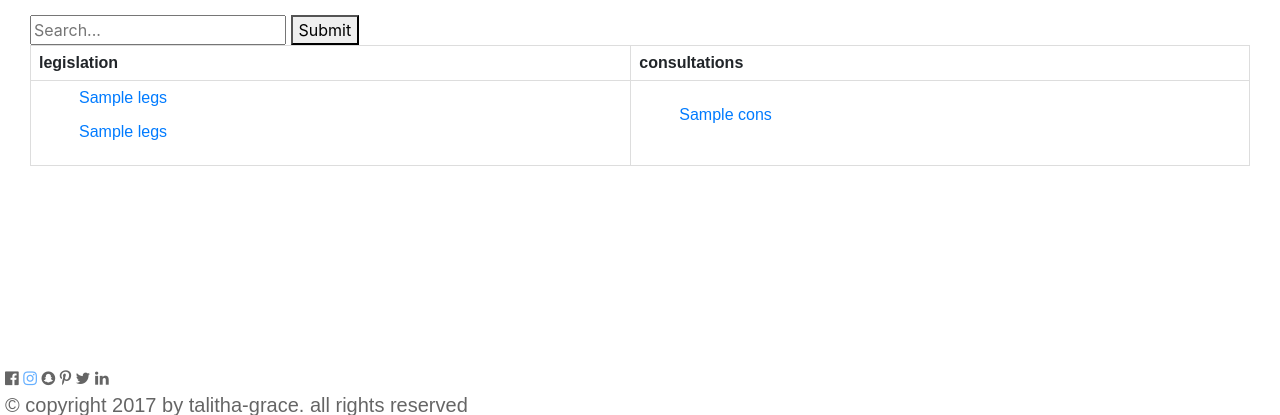
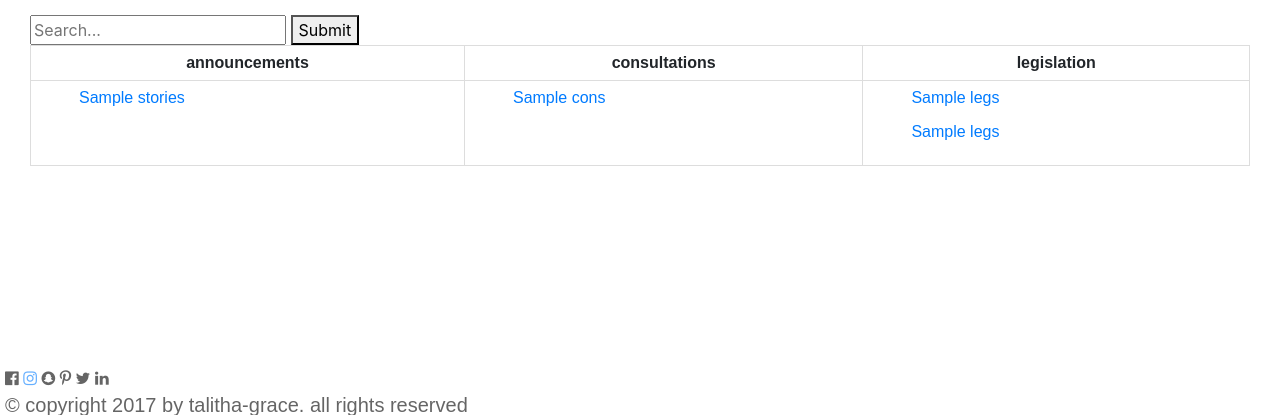
Before and after one commit to talithagrace/govapi_work, a Django app: template blog/templates/blog/search_list.html in a window 1280 px wide. Shown: the part 110-525 px from the top of the page. Run offline with Django 3.2, Linux system fonts and the light colour scheme; the template is opened without the code that fills it: most values are stand-ins (such as "Sample title", 1, 10 or a date in 2020); some libraries are stand-ins or nearby versions; some web fonts are replaced.

Commit message:
added announcements to search function

```diff
--- a/blog/static/css/govsite1.css
+++ b/blog/static/css/govsite1.css
@@ -35,13 +35,15 @@ table{
   font-family: 'Marmalad', sans-serif;
   border-collapse: collapse;
   width: 100%;
+  margin:auto;
 }
 
 td, th{
   border: 1px solid #dddddd;
-  text-align: left;
+  text-align: center;
   padding: 8px;
   margin-left: 10px
+
 }
 
 ul{
--- a/blog/templates/blog/search_list.html
+++ b/blog/templates/blog/search_list.html
@@ -12,12 +12,34 @@
 <table>
 
   <tr>
+    <th>announcements</th>
+    <th>consultations</th>
     <th>legislation</th>
-    <th>consultations</th>
   </tr>
 
 <tr>
-<td>
+  <td valign="top">
+
+  {% for stories in news %}
+  <ul>
+    <li><a href="{{ stories }}">{{ stories }}</a></li>
+  </ul>
+
+  {% endfor %}
+  </td>
+
+  <td valign="top">
+
+
+    {% for cons in consultations %}
+  <ul>
+    <li><a href="{{ cons }}">{{ cons }}</a></li>
+  </ul>
+  {% endfor %}
+
+  </td>
+
+<td valign="top">
 
 {% for legs in legislation_1 %}
 
@@ -26,7 +48,6 @@
 </ul>
 
 {% endfor %}
-
 
 {% for legs in legislation_2 %}
 
@@ -38,22 +59,7 @@
 
 </td>
 
-<td>
 
-
-  {% for cons in consultations %}
-<ul>
-  <li><a href="{{ cons }}">{{ cons }}</a></li>
-</ul>
-{% endfor %}
-
-
-
-
-
-
-
-</td>
 </tr>
 </table>
 
```
Also changed, not shown: blog/blog_views.py (+16 -1 lines).
